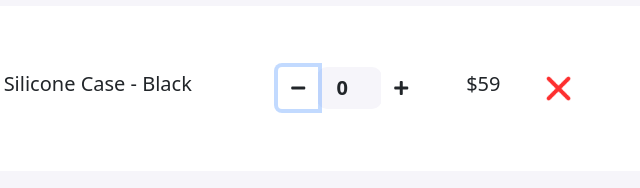
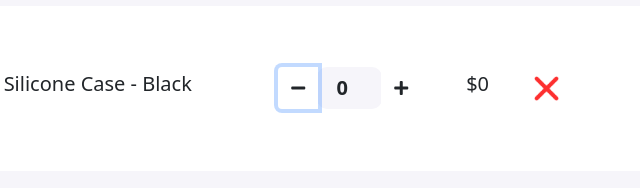
Before and after one commit to HasibUddin1/shopping-cart-solution, a plain HTML site: page index.html in a window 1280 px wide. Both pictures are taken after a click on the button 748 px from the left and 465 px from the top of the page. Shown: the part 377-565 px from the top of the page, 450-1090 px from the left. Drawn offline with nearby package versions, Linux system fonts and the light colour scheme.

Commit message:
added case price calculation

```diff
--- a/index.html
+++ b/index.html
@@ -82,6 +82,8 @@
 
 
    <script src="js/case.js"></script>
+
+   <script src="js/phone.js"></script>
 </body>
 
 </html>
--- a/js/case.js
+++ b/js/case.js
@@ -14,13 +14,18 @@ function updateCase(isIncrease){
     return newCaseInputField;
 }
 
+function updateCaseTotalPrice(caseInputValue){
+    const totalPriceCalculation = caseInputValue * 59;
+    const totalPrice = document.getElementById('case-total-amount');
+    totalPrice.innerText = totalPriceCalculation
+}
 
 document.getElementById('btn-case-plus').addEventListener('click', function(){
     const caseInputValue = updateCase(true);
-    const totalPrice = caseInputValue * 59;
-    document.getElementById('case-total-amount').innerText = totalPrice;
+    updateCaseTotalPrice(caseInputValue);
 })
 
 document.getElementById('btn-case-minus').addEventListener('click', function(){
-    updateCase(false);
+    const caseInputValue = updateCase(false);
+    updateCaseTotalPrice(caseInputValue);
 })
```
Also changed, not shown: js/phone.js (added).
